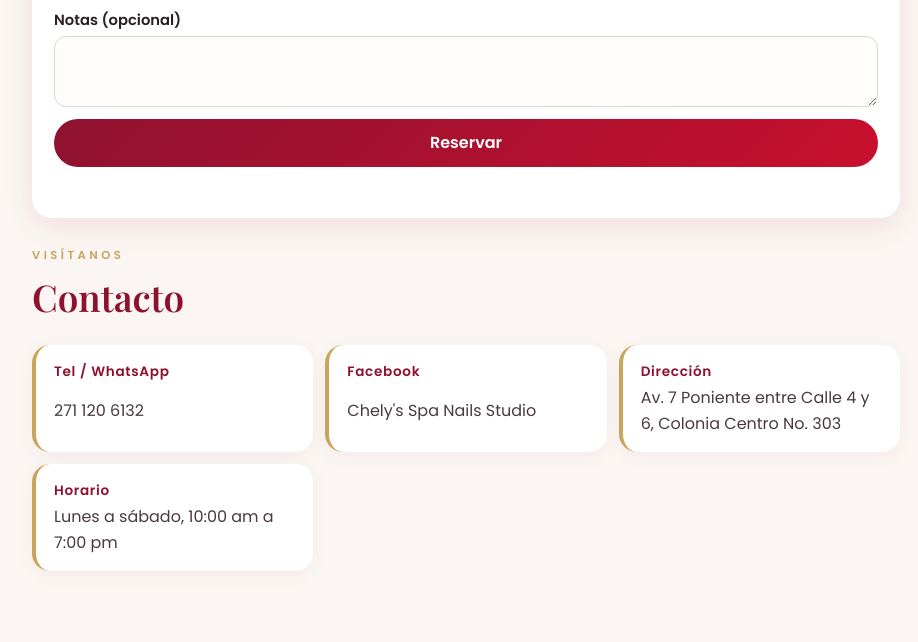
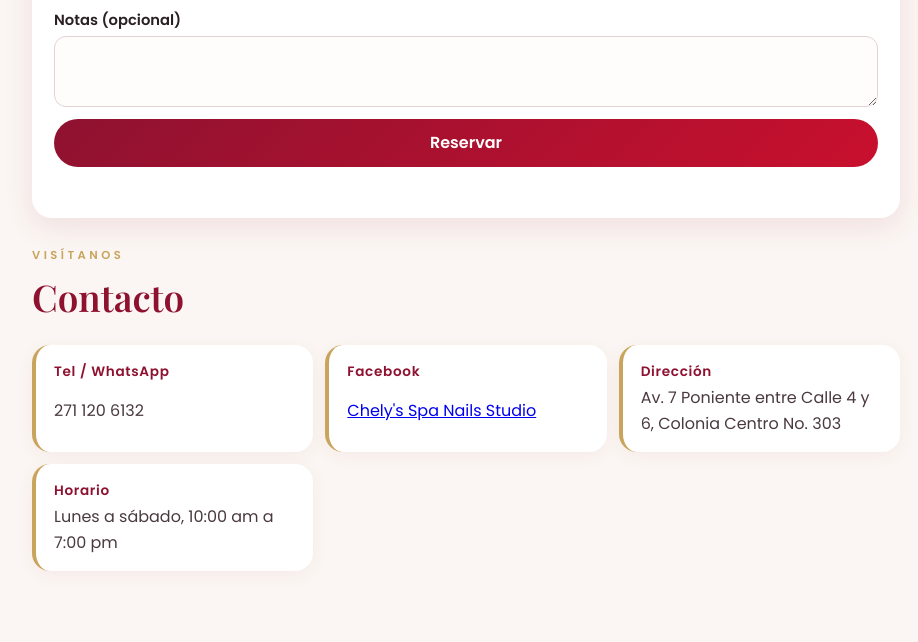
Before and after one commit to CEALMEBA/Chely-s-Spa-NAILS-STUDIO, a plain HTML site: page index.html in a window 1280 px wide. Shown: the part 2346-2988 px from the top of the page, without its empty margins (174-1092 px from the left). Drawn offline with nearby package versions, Linux system fonts and the light colour scheme; a web font is replaced by a local one.

Commit message:
Contacto: enlace a Facebook
Co-Authored-By: Claude Sonnet 5.5 <noreply@anthropic.com>

```diff
--- a/index.html
+++ b/index.html
@@ -105,7 +105,7 @@
     <h2>Contacto</h2>
     <div class="contact">
       <div><b>Tel / WhatsApp</b><span>271 120 6132</span></div>
-      <div><b>Facebook</b><span>Chely's Spa Nails Studio</span></div>
+      <div><b>Facebook</b><span><a href="https://www.facebook.com/profile.php?id=61574190903033" target="_blank" rel="noopener">Chely's Spa Nails Studio</a></span></div>
       <div><b>Dirección</b><span>Av. 7 Poniente entre Calle 4 y 6, Colonia Centro No. 303</span></div>
       <div><b>Horario</b><span>Lunes a sábado, 10:00 am a 7:00 pm</span></div>
     </div>
```
